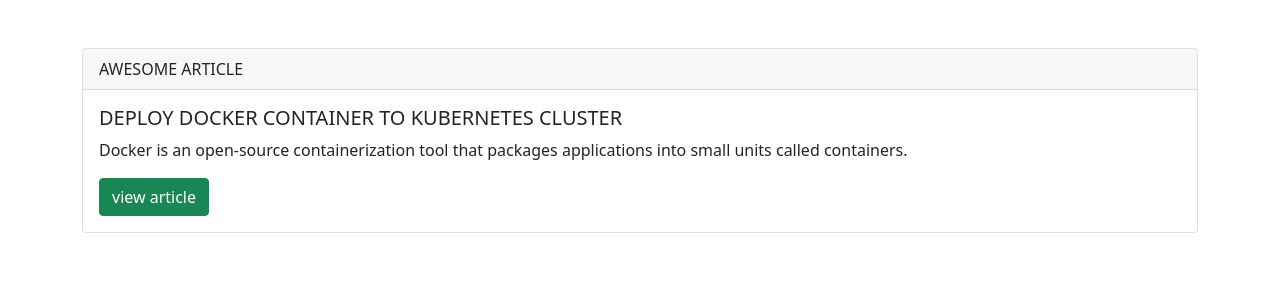
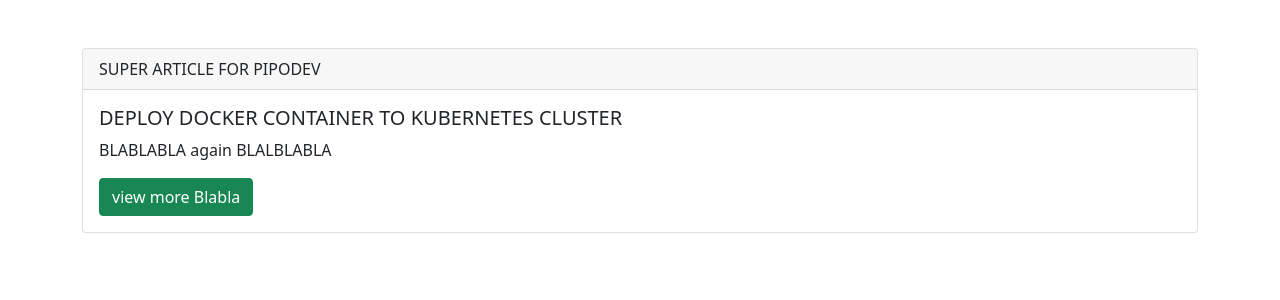
Before and after one commit to fdanielsin/pipodev, a Flask app: page /home in a window 1280 px wide. Shown: the part 56-356 px from the top of the page. Run offline with Flask 2, Linux system fonts and the light colour scheme.

Commit message:
blabla commit

```diff
--- a/templates/home.html
+++ b/templates/home.html
@@ -21,15 +21,12 @@
         <div class="container">
             <div class="card">
                 <div class="card-header">
-                    AWESOME ARTICLE
+                    SUPER ARTICLE FOR PIPODEV
                 </div>
                 <div class="card-body">
                     <h5 class="card-title">DEPLOY DOCKER CONTAINER TO KUBERNETES CLUSTER</h5>
-                    <p class="card-text">
-                        Docker is an open-source containerization tool that packages applications
-                        into small units called containers.
-                    </p>
-                    <a href="#" class="btn btn-success ">view article</a>
+                    <p class="card-text"> BLABLABLA again BLALBLABLA</p>
+                    <a href="#" class="btn btn-success ">view more Blabla</a>
                 </div>
             </div>
         </div>
```
